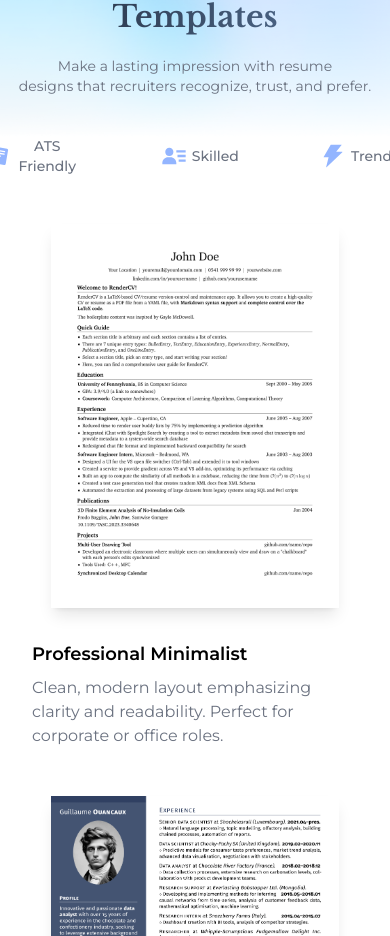
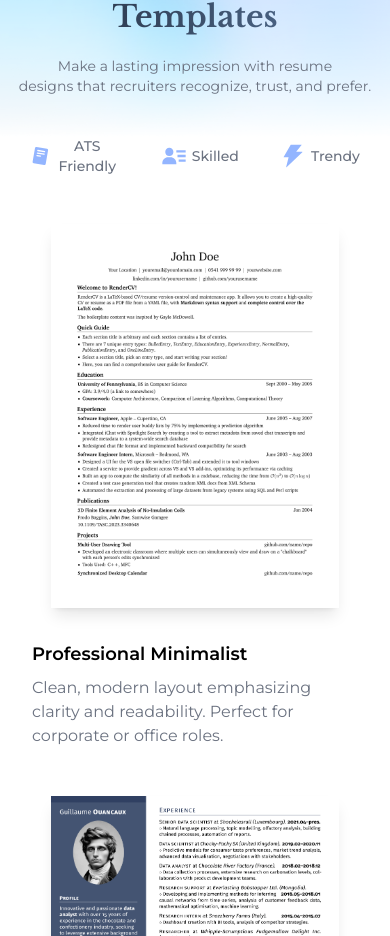
Before and after one commit to farhanadil1/CVCraft, a React (Create React App) app in the folder frontend/: page / in a window 390 px wide. Shown: the part 3239-4175 px from the top of the page. Built offline with nearby package versions, Linux system fonts and the light colour scheme.

Commit message:
fix: Adjust gap in ResumeSection layout for improved responsiveness and alignment

```diff
--- a/frontend/src/components/home/ResumeSection.js
+++ b/frontend/src/components/home/ResumeSection.js
@@ -36,7 +36,7 @@ const ResumeSection = () => {
         designs that recruiters recognize, trust, and prefer.
       </p>
 
-      <div className='flex justify-center gap-20 mt-10 cursor-pointer'>
+      <div className='flex justify-center gap-10 md:gap-20 mt-10 cursor-pointer mx-8'>
         <div className='flex gap-1 items-center'>
           <PiReadCvLogoFill size={28} className='text-primary' />
           <p className='font-para font-medium text-paragraph text-sm'>ATS Friendly</p>
```
